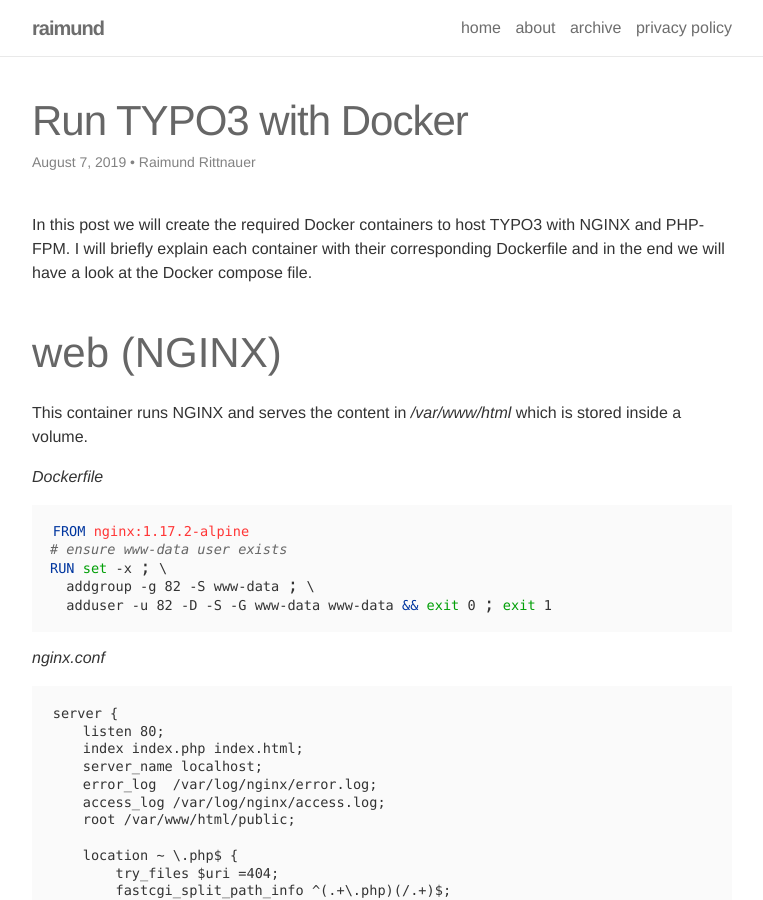
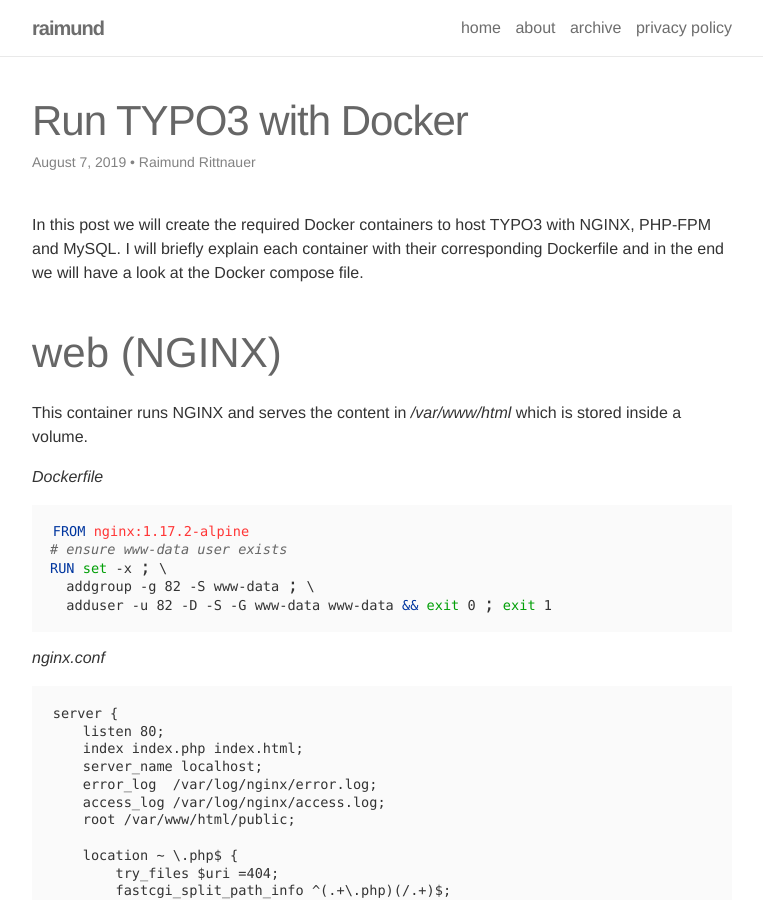
Before and after one commit to raaaimund/raaaimund.github.io, a Jekyll site: the page built from _posts/2019-08-07-run-typo3-with-docker.md, in a window 1280 px wide and 900 px high. Shown: the whole window, without its empty margins (258-1021 px from the left). Built offline with Jekyll 4.4.1, drawn with Linux system fonts in a browser that asks for light colours; nearby versions of some CDN libraries; comment, search, counter and statistics services are not loaded; some of the changed text lies outside the part shown.

```diff
--- a/_posts/2019-08-07-run-typo3-with-docker.md
+++ b/_posts/2019-08-07-run-typo3-with-docker.md
@@ -12,7 +12,7 @@
  - nginx
 ---
 
-In this post we will create the required Docker containers to host TYPO3 with NGINX and PHP-FPM.
+In this post we will create the required Docker containers to host TYPO3 with NGINX, PHP-FPM and MySQL.
 I will briefly explain each container with their corresponding Dockerfile and in the end we will have a look at the Docker compose file.
 
 ## web (NGINX)
```
Also changed, not shown: other parts of _posts/2019-08-07-run-typo3-with-docker.md (+1 -1 lines).
